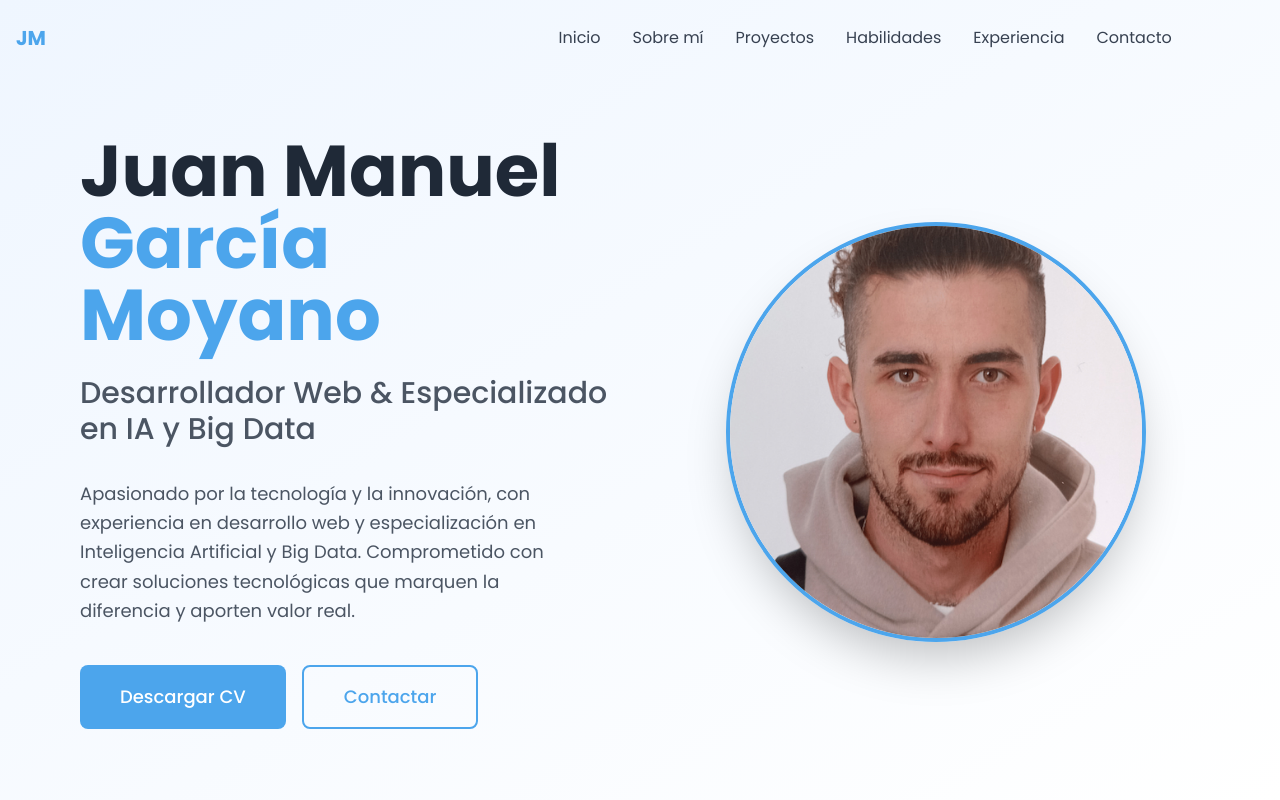
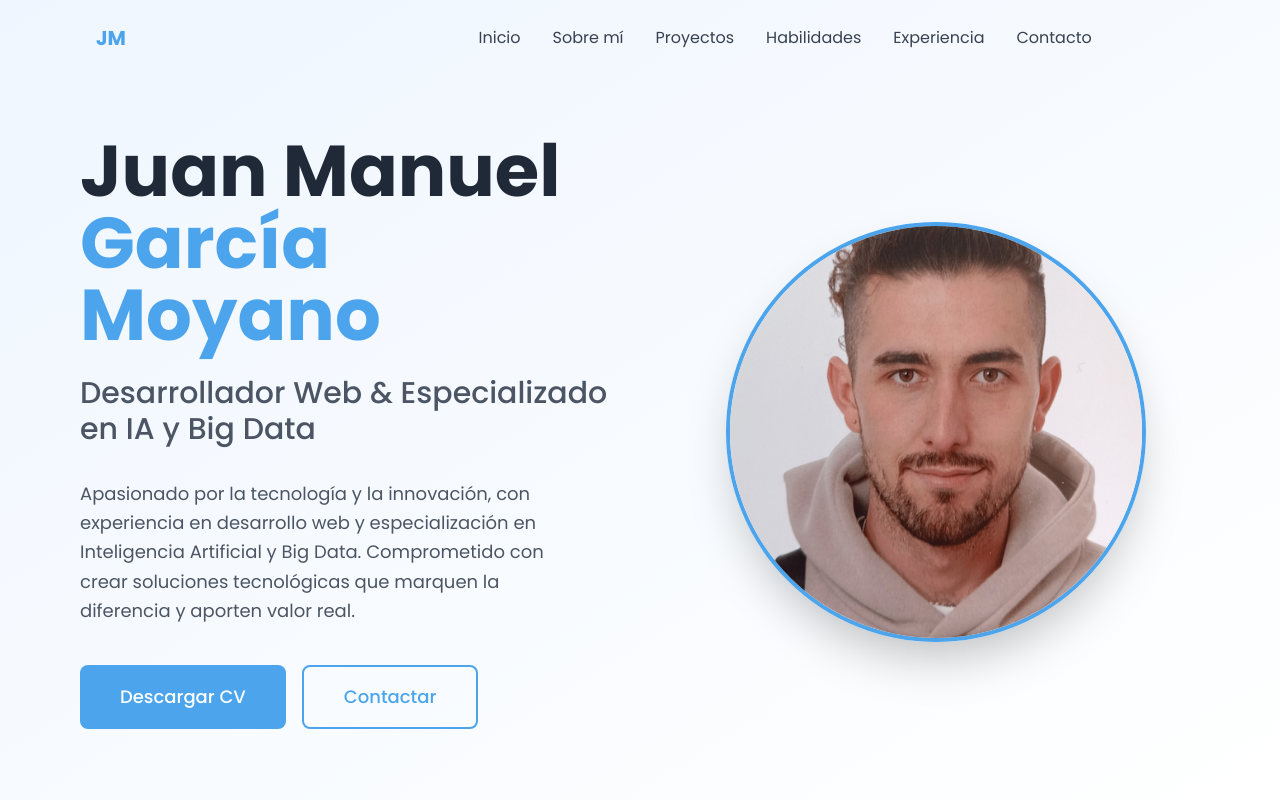
Before and after one commit to jgarmoy/portfolio, an Astro site: page / in a window 1280 px wide. Shown: the top 800 px of the page. Built offline with nearby package versions, Linux system fonts and the light colour scheme; Astro itself is replaced by a stand-in of ours; some icons are missing.

Commit message:
Añado padding a los laterales a partir de los 1024px y la parte del logo la pongo como enlace

```diff
--- a/src/components/Header.astro
+++ b/src/components/Header.astro
@@ -3,8 +3,8 @@ import { Icon } from 'astro-icon/components';
 ---
 
 <header id="header" class="fixed top-0 left-0 right-0 z-50 transition-all duration-300 bg-transparent">
-  <div class="container mx-auto px-4 py-4 flex justify-between items-center">
-    <div class="text-xl font-bold text-primary">JM</div>
+  <div class="container mx-auto px-4 py-4 flex justify-between items-center lg:px-24">
+    <a href="#inicio" class="text-xl font-bold text-primary">JM</a>
 
     <!-- Desktop Navigation -->
     <nav class="hidden md:flex items-center space-x-8">
```
